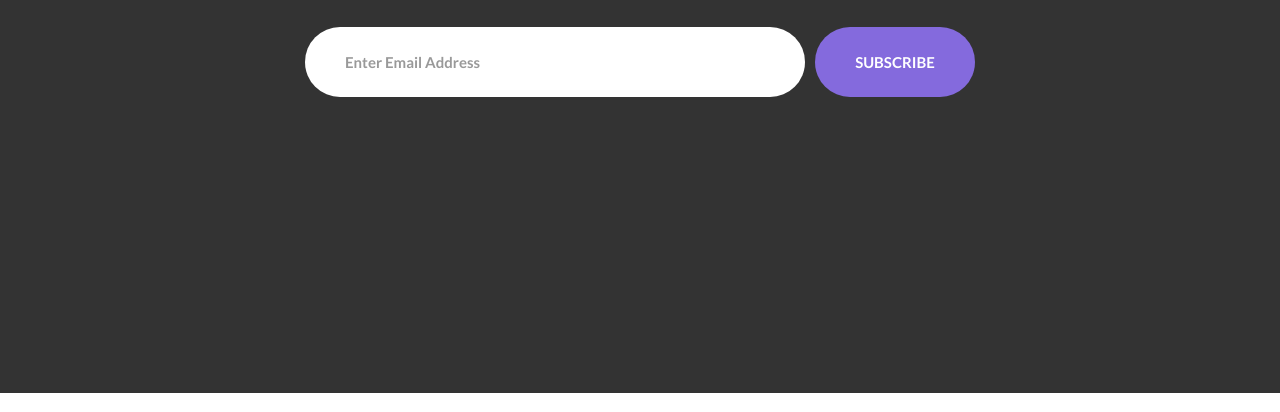
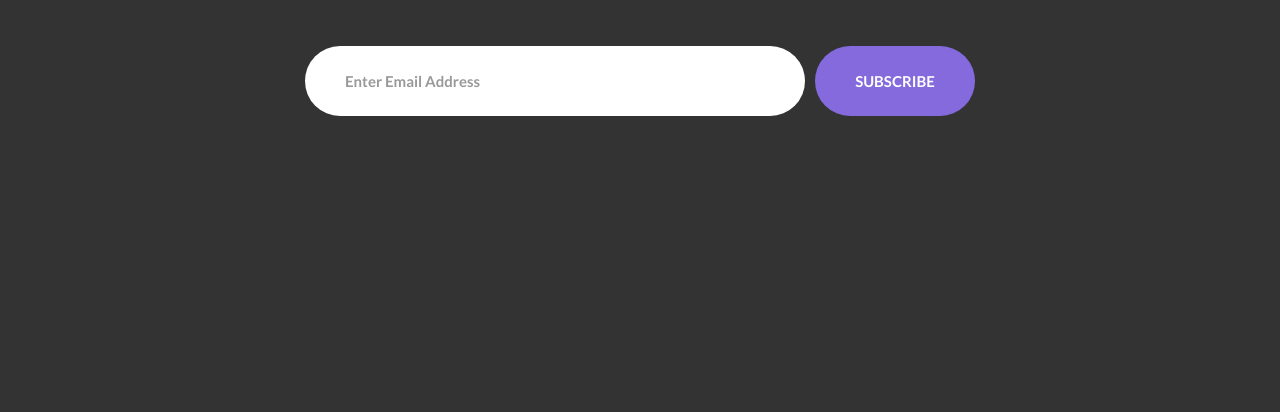
Before and after one commit to lucasCrawford/lucasCrawford.github.io, a plain HTML site: page index.html in a window 1280 px wide. Shown: the part 439-851 px from the top of the page. Drawn offline with Linux system fonts and the light colour scheme.

Commit message:
Fixed padding

```diff
--- a/css/main.css
+++ b/css/main.css
@@ -339,7 +339,7 @@ Primary use:
 /*---------------------------------------------*/
 .overlay1 {
   position: relative;
-  padding-top: 2.5%;
+  padding-top: 4%;
   z-index: 1;
 }
 .overlay1::before {
```
